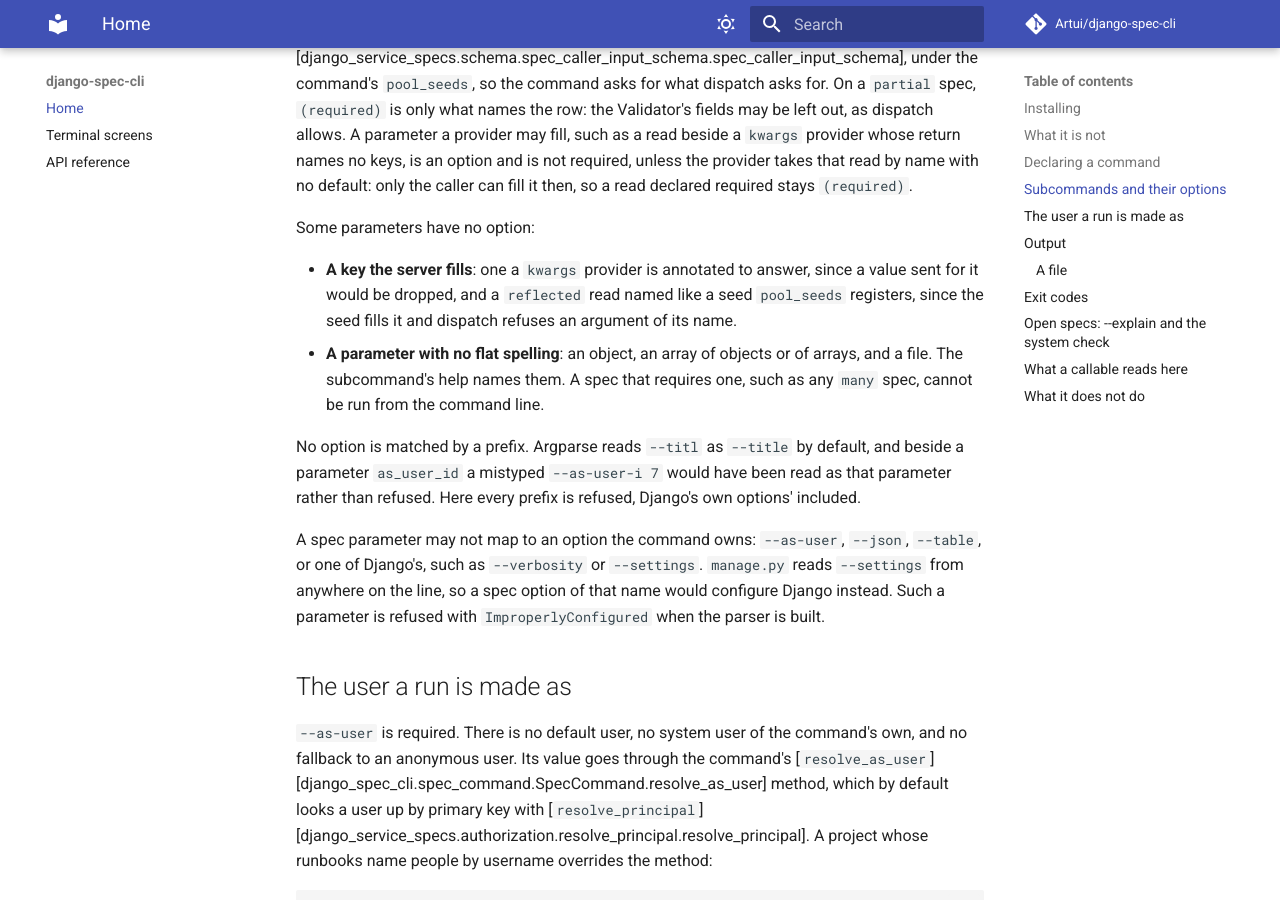
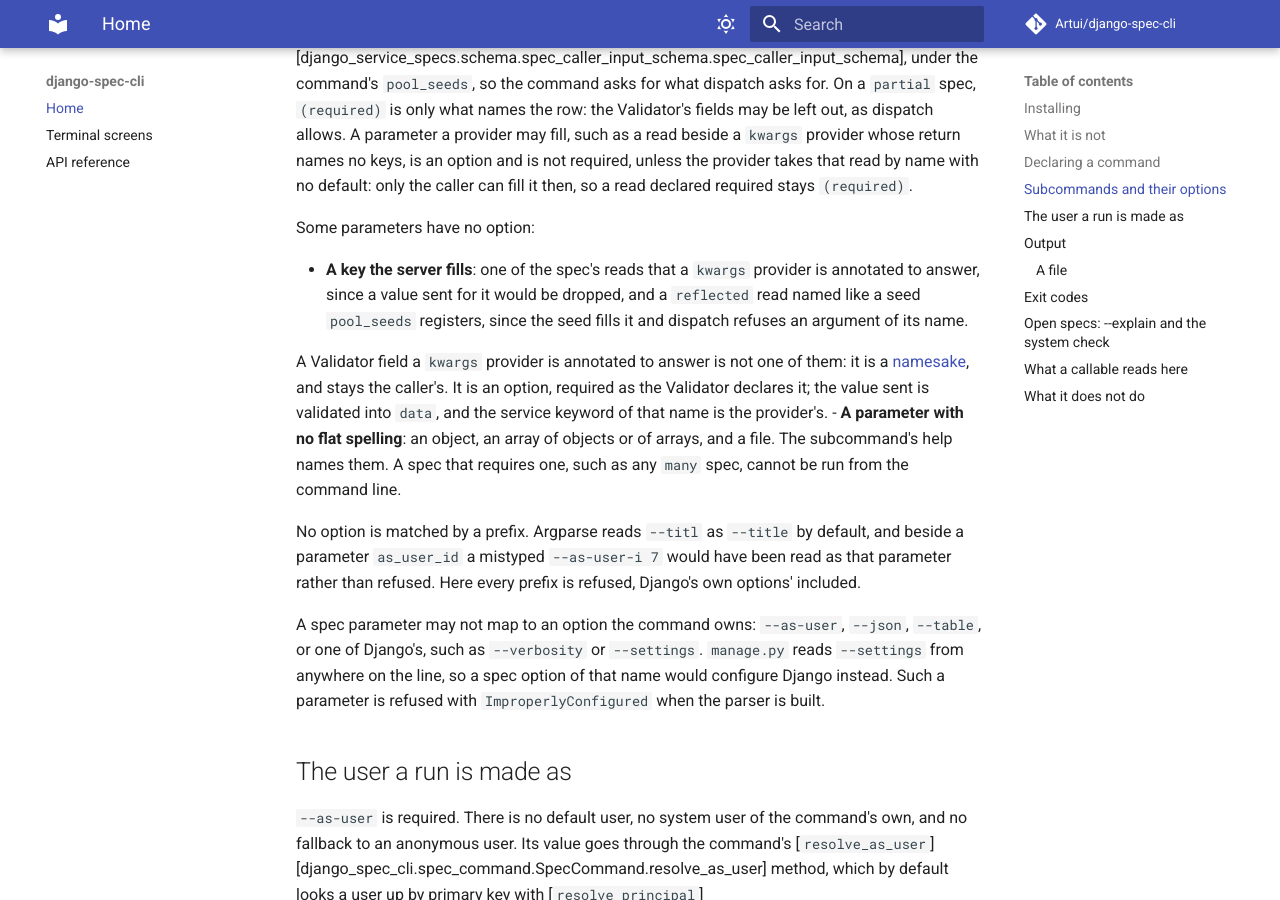
Before and after one commit to Artui/django-spec-cli, an MkDocs documentation site: the page built from docs/index.md, in a window 1280 px wide and 900 px high, scrolled down 2359 px. Built offline with MkDocs 1.6.1 and Material for MkDocs 9.7.7, drawn with Linux system fonts in a browser that asks for light colours; comment, search, counter and statistics services are not loaded; some of the changed text lies outside the part shown.

Commit message:
Offer a Validator field a kwargs provider names, floor the kernel at 0.35.0
django-service-specs 0.35.0 makes a kwargs key named like a Validator field
a namesake: the field stays the caller's and the provider's value goes to the
service keyword. The subcommand already offers what the kernel's caller input
schema asks for, so the code is unchanged; the floor rises past the release
that refused such a spec, a test holds the option and the run, and the docs
no longer say every key a provider answers has no option.

Co-Authored-By: Claude Opus 5.5 <noreply@anthropic.com>

```diff
--- a/docs/index.md
+++ b/docs/index.md
@@ -98,10 +98,17 @@ stays `(required)`.
 
 Some parameters have no option:
 
-- **A key the server fills**: one a `kwargs` provider is annotated to answer,
-  since a value sent for it would be dropped, and a `reflected` read named like
-  a seed `pool_seeds` registers, since the seed fills it and dispatch refuses an
-  argument of its name.
+- **A key the server fills**: one of the spec's reads that a `kwargs` provider
+  is annotated to answer, since a value sent for it would be dropped, and a
+  `reflected` read named like a seed `pool_seeds` registers, since the seed
+  fills it and dispatch refuses an argument of its name.
+
+A Validator field a `kwargs` provider is annotated to answer is not one of
+them: it is a
+[namesake](https://artui.github.io/django-service-specs/dispatching/#the-services-pool),
+and stays the caller's. It is an option, required as the Validator declares it;
+the value sent is validated into `data`, and the service keyword of that name
+is the provider's.
 - **A parameter with no flat spelling**: an object, an array of objects or of
   arrays, and a file. The subcommand's help names them. A spec that requires
   one, such as any `many` spec, cannot be run from the command line.
--- a/pyproject.toml
+++ b/pyproject.toml
@@ -55,7 +55,9 @@ dependencies = [
     # ``file_output``, which a file spec's subcommand is built and written by.
     # 0.34.0 adds ``SpecLink``, ``row_links`` and ``SpecRegistry.name_of``, which a
     # row's actions on the ``--tui`` changelist are listed and bound through.
-    "django-service-specs>=0.34.0",
+    # 0.35.0 leaves a Validator field a ``kwargs`` provider names the caller's,
+    # which 0.34.0 refused, so the subcommand offers it as an option.
+    "django-service-specs>=0.35.0",
 ]
 
 [project.optional-dependencies]
```
Also changed, not shown: other parts of docs/index.md (+1 -1 lines), CHANGELOG.md (+9 -0 lines), CLAUDE.md (+1 -1 lines), README.md (+1 -1 lines), 2 other files.
